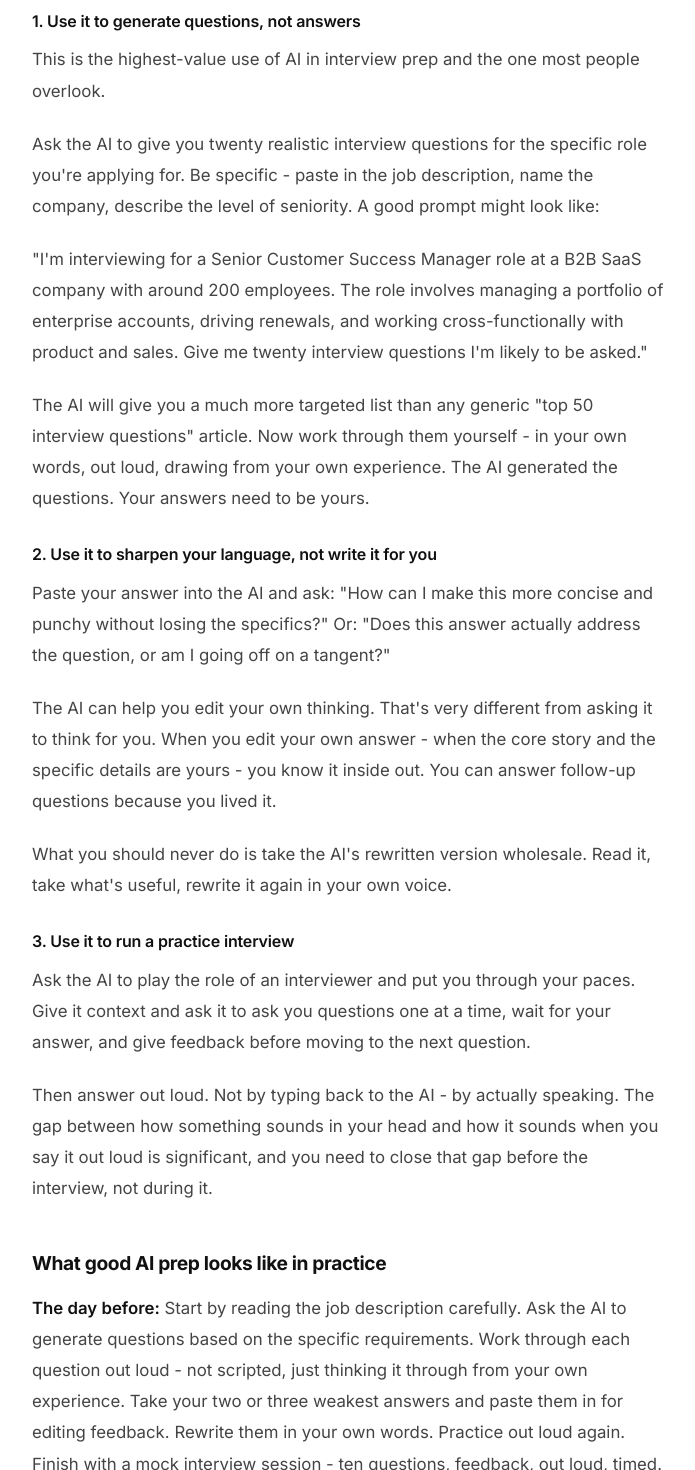
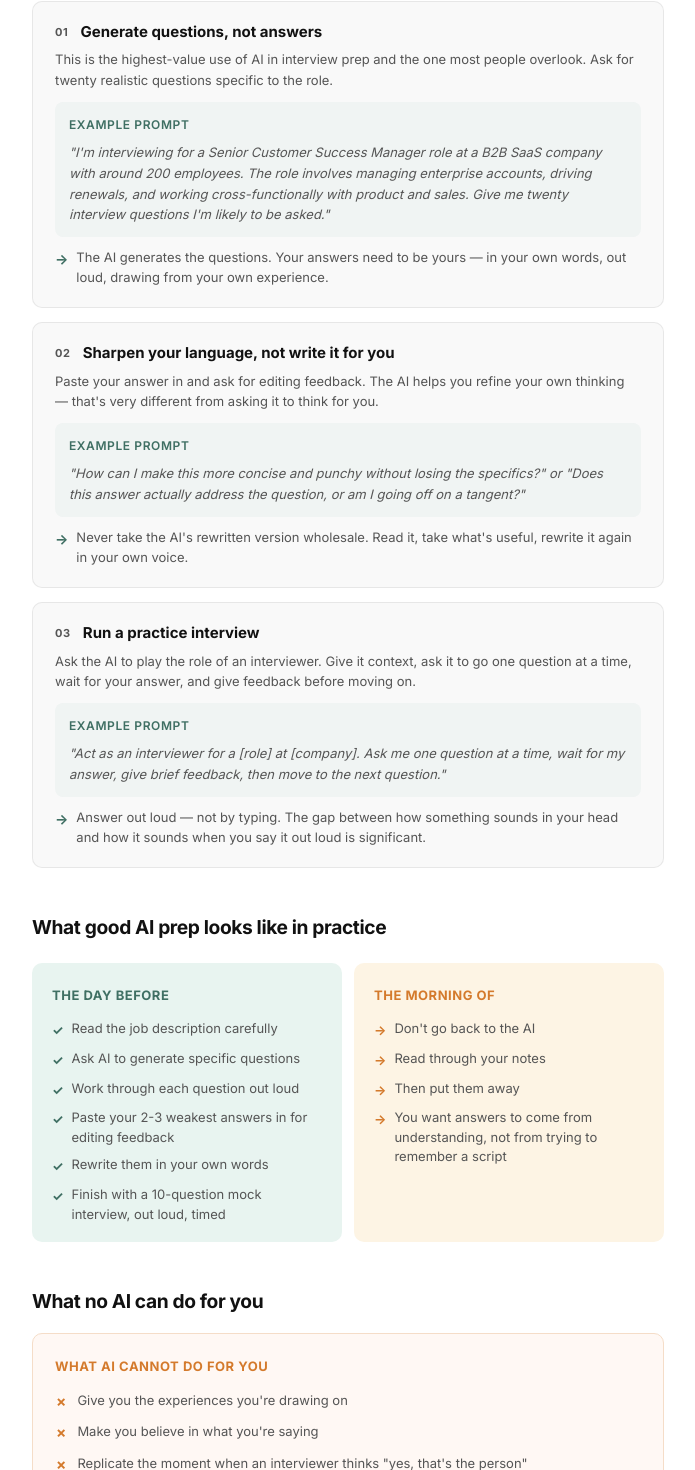
Before and after one commit to MYAISAM/aievolvingyou, a React (Vite) app: page /resources/ai-interview-prep in a window 1280 px wide. Shown: the part 1504-2974 px from the top of the page, without its empty margins (292-987 px from the left). Built offline with nearby package versions, Linux system fonts and the light colour scheme.

Commit message:
Add visuals and next article card to AI Prep article

```diff
--- a/src/articles/ArticleAIPrep.jsx
+++ b/src/articles/ArticleAIPrep.jsx
@@ -1,10 +1,139 @@
 import ArticleLayout from "./ArticleLayout";
+
+const nextArticle = {
+  slug: "behavioural-interview",
+  label: "Go deeper",
+  title: "How to prepare for a behavioural interview",
+  excerpt: "Behavioural interviews are predictable once you know the pattern. Here's how to build a bank of strong examples that work across dozens of different questions.",
+};
+
+const green = "#3F6F63";
+const greenLight = "#edf4f2";
+const orange = "#D47A2C";
+const ink = "#111111";
+const inkMid = "#555555";
+const border = "rgba(0,0,0,0.07)";
+const surface = "#f9f9f9";
+
+function ThreeWays() {
+  const methods = [
+    {
+      number: "01",
+      label: "Generate questions, not answers",
+      description: "This is the highest-value use of AI in interview prep and the one most people overlook. Ask for twenty realistic questions specific to the role.",
+      prompt: "\"I'm interviewing for a Senior Customer Success Manager role at a B2B SaaS company with around 200 employees. The role involves managing enterprise accounts, driving renewals, and working cross-functionally with product and sales. Give me twenty interview questions I'm likely to be asked.\"",
+      tip: "The AI generates the questions. Your answers need to be yours — in your own words, out loud, drawing from your own experience.",
+    },
+    {
+      number: "02",
+      label: "Sharpen your language, not write it for you",
+      description: "Paste your answer in and ask for editing feedback. The AI helps you refine your own thinking — that's very different from asking it to think for you.",
+      prompt: "\"How can I make this more concise and punchy without losing the specifics?\" or \"Does this answer actually address the question, or am I going off on a tangent?\"",
+      tip: "Never take the AI's rewritten version wholesale. Read it, take what's useful, rewrite it again in your own voice.",
+    },
+    {
+      number: "03",
+      label: "Run a practice interview",
+      description: "Ask the AI to play the role of an interviewer. Give it context, ask it to go one question at a time, wait for your answer, and give feedback before moving on.",
+      prompt: "\"Act as an interviewer for a [role] at [company]. Ask me one question at a time, wait for my answer, give brief feedback, then move to the next question.\"",
+      tip: "Answer out loud — not by typing. The gap between how something sounds in your head and how it sounds when you say it out loud is significant.",
+    },
+  ];
+
+  return (
+    <div style={{ display: "flex", flexDirection: "column", gap: 14, margin: "20px 0 32px" }}>
+      {methods.map((m) => (
+        <div key={m.number} style={{ background: surface, border: `1px solid ${border}`, borderRadius: 10, padding: "20px 22px" }}>
+          <div style={{ display: "flex", gap: 12, alignItems: "flex-start", marginBottom: 8 }}>
+            <span style={{ fontSize: 11, fontWeight: 700, color: inkMid, letterSpacing: "0.06em", flexShrink: 0, marginTop: 2 }}>{m.number}</span>
+            <p style={{ fontSize: 15, fontWeight: 700, color: ink, margin: 0, lineHeight: 1.3 }}>{m.label}</p>
+          </div>
+          <p style={{ fontSize: 13, color: inkMid, margin: "0 0 12px", lineHeight: 1.55 }}>{m.description}</p>
+          <div style={{ background: "#f0f4f3", borderRadius: 8, padding: "12px 14px", marginBottom: 10 }}>
+            <p style={{ fontSize: 12, fontWeight: 600, color: green, margin: "0 0 6px", letterSpacing: "0.05em", textTransform: "uppercase" }}>Example prompt</p>
+            <p style={{ fontSize: 13, color: inkMid, margin: 0, lineHeight: 1.6, fontStyle: "italic" }}>{m.prompt}</p>
+          </div>
+          <div style={{ display: "flex", gap: 8, alignItems: "flex-start" }}>
+            <span style={{ color: green, fontWeight: 700, fontSize: 14, flexShrink: 0, marginTop: 1 }}>→</span>
+            <p style={{ fontSize: 13, color: inkMid, margin: 0, lineHeight: 1.55 }}>{m.tip}</p>
+          </div>
+        </div>
+      ))}
+    </div>
+  );
+}
+
+function PrepTimeline() {
+  return (
+    <div style={{ display: "grid", gridTemplateColumns: "1fr 1fr", gap: 12, margin: "20px 0 32px" }}>
+      <div style={{ background: "#e8f4f0", borderRadius: 10, padding: "20px 20px 18px" }}>
+        <p style={{ fontSize: 13, fontWeight: 700, color: green, margin: "0 0 12px", letterSpacing: "0.04em", textTransform: "uppercase" }}>The day before</p>
+        <div style={{ display: "flex", flexDirection: "column", gap: 8 }}>
+          {[
+            "Read the job description carefully",
+            "Ask AI to generate specific questions",
+            "Work through each question out loud",
+            "Paste your 2-3 weakest answers in for editing feedback",
+            "Rewrite them in your own words",
+            "Finish with a 10-question mock interview, out loud, timed",
+          ].map((item, i) => (
+            <div key={i} style={{ display: "flex", gap: 8, alignItems: "flex-start" }}>
+              <span style={{ color: green, fontWeight: 700, flexShrink: 0, fontSize: 13, marginTop: 1 }}>✓</span>
+              <p style={{ fontSize: 13, color: inkMid, margin: 0, lineHeight: 1.5 }}>{item}</p>
+            </div>
+          ))}
+        </div>
+      </div>
+      <div style={{ background: "#fdf4e4", borderRadius: 10, padding: "20px 20px 18px" }}>
+        <p style={{ fontSize: 13, fontWeight: 700, color: orange, margin: "0 0 12px", letterSpacing: "0.04em", textTransform: "uppercase" }}>The morning of</p>
+        <div style={{ display: "flex", flexDirection: "column", gap: 8 }}>
+          {[
+            "Don't go back to the AI",
+            "Read through your notes",
+            "Then put them away",
+            "You want answers to come from understanding, not from trying to remember a script",
+          ].map((item, i) => (
+            <div key={i} style={{ display: "flex", gap: 8, alignItems: "flex-start" }}>
+              <span style={{ color: orange, fontWeight: 700, flexShrink: 0, fontSize: 13, marginTop: 1 }}>→</span>
+              <p style={{ fontSize: 13, color: inkMid, margin: 0, lineHeight: 1.5 }}>{item}</p>
+            </div>
+          ))}
+        </div>
+      </div>
+    </div>
+  );
+}
+
+function AILimits() {
+  const items = [
+    "Give you the experiences you're drawing on",
+    "Make you believe in what you're saying",
+    "Replicate the moment when an interviewer thinks \"yes, that's the person\"",
+  ];
+  return (
+    <div style={{ background: "#fff8f4", border: "1.5px solid #f5ddc8", borderRadius: 10, padding: "20px 22px", margin: "16px 0 28px" }}>
+      <p style={{ fontSize: 13, fontWeight: 700, color: orange, margin: "0 0 12px", letterSpacing: "0.04em", textTransform: "uppercase" }}>What AI cannot do for you</p>
+      <div style={{ display: "flex", flexDirection: "column", gap: 8 }}>
+        {items.map((item, i) => (
+          <div key={i} style={{ display: "flex", gap: 10, alignItems: "flex-start" }}>
+            <span style={{ color: orange, fontWeight: 700, flexShrink: 0, fontSize: 14, marginTop: 1 }}>✗</span>
+            <p style={{ fontSize: 13, color: inkMid, margin: 0, lineHeight: 1.55 }}>{item}</p>
+          </div>
+        ))}
+      </div>
+      <p style={{ fontSize: 13, color: inkMid, margin: "14px 0 0", lineHeight: 1.6, borderTop: `1px solid rgba(0,0,0,0.07)`, paddingTop: 14 }}>
+        That moment comes from clarity, confidence, and authenticity. From knowing your own story well enough to tell it simply. AI helps you get ready to do that. It doesn't do it for you.
+      </p>
+    </div>
+  );
+}
 
 export default function ArticleAIPrep() {
   return (
     <ArticleLayout
       bucket="Interview Resources"
       title="How to use AI to prep for interviews without sounding like a robot"
+      nextArticle={nextArticle}
     >
       <p>AI is the best interview prep tool available right now. Most people are using it wrong.</p>
 
@@ -26,43 +155,15 @@ export default function ArticleAIPrep() {
 
       <h2>Three ways to use AI that actually work</h2>
 
-      <h3>1. Use it to generate questions, not answers</h3>
-
-      <p>This is the highest-value use of AI in interview prep and the one most people overlook.</p>
-
-      <p>Ask the AI to give you twenty realistic interview questions for the specific role you're applying for. Be specific - paste in the job description, name the company, describe the level of seniority. A good prompt might look like:</p>
-
-      <p>"I'm interviewing for a Senior Customer Success Manager role at a B2B SaaS company with around 200 employees. The role involves managing a portfolio of enterprise accounts, driving renewals, and working cross-functionally with product and sales. Give me twenty interview questions I'm likely to be asked."</p>
-
-      <p>The AI will give you a much more targeted list than any generic "top 50 interview questions" article. Now work through them yourself - in your own words, out loud, drawing from your own experience. The AI generated the questions. Your answers need to be yours.</p>
-
-      <h3>2. Use it to sharpen your language, not write it for you</h3>
-
-      <p>Paste your answer into the AI and ask: "How can I make this more concise and punchy without losing the specifics?" Or: "Does this answer actually address the question, or am I going off on a tangent?"</p>
-
-      <p>The AI can help you edit your own thinking. That's very different from asking it to think for you. When you edit your own answer - when the core story and the specific details are yours - you know it inside out. You can answer follow-up questions because you lived it.</p>
-
-      <p>What you should never do is take the AI's rewritten version wholesale. Read it, take what's useful, rewrite it again in your own voice.</p>
-
-      <h3>3. Use it to run a practice interview</h3>
-
-      <p>Ask the AI to play the role of an interviewer and put you through your paces. Give it context and ask it to ask you questions one at a time, wait for your answer, and give feedback before moving to the next question.</p>
-
-      <p>Then answer out loud. Not by typing back to the AI - by actually speaking. The gap between how something sounds in your head and how it sounds when you say it out loud is significant, and you need to close that gap before the interview, not during it.</p>
+      <ThreeWays />
 
       <h2>What good AI prep looks like in practice</h2>
 
-      <p><strong>The day before:</strong> Start by reading the job description carefully. Ask the AI to generate questions based on the specific requirements. Work through each question out loud - not scripted, just thinking it through from your own experience. Take your two or three weakest answers and paste them in for editing feedback. Rewrite them in your own words. Practice out loud again. Finish with a mock interview session - ten questions, feedback, out loud, timed.</p>
-
-      <p><strong>The morning of:</strong> Don't go back to the AI. You've done the preparation. Read through your notes and then put them away. You want your answers to come from understanding, not from trying to remember a script.</p>
+      <PrepTimeline />
 
       <h2>What no AI can do for you</h2>
 
-      <p>AI can help you prepare more efficiently. It can surface questions you wouldn't have thought of, sharpen language you've written, and give you a practice partner at 11pm the night before.</p>
-
-      <p>But it can't give you the experiences you're drawing on. It can't make you believe in what you're saying. And it absolutely cannot replicate the thing that actually gets people hired - the moment when an interviewer looks at a candidate and thinks "yes, that's the person."</p>
-
-      <p>That moment comes from clarity, confidence, and authenticity. From knowing your own story well enough to tell it simply. AI helps you get ready to do that. It doesn't do it for you.</p>
+      <AILimits />
 
       <p>The candidates who use it well treat it like a sparring partner - something to push against, to help them find their edges, to sharpen their thinking. The candidates who use it badly treat it like a crutch. And crutches fall apart in conversations.</p>
 
@@ -71,6 +172,7 @@ export default function ArticleAIPrep() {
       <p>If you go into an interview and your answers sound like they were written by an AI, the interviewer will notice. Not always consciously - but something will feel slightly off. The tell is always the follow-up. When an interviewer asks "can you tell me more about that?" - that's where preparation built on your own thinking holds up, and preparation built on borrowed answers doesn't.</p>
 
       <p>Use the tools. They're genuinely useful. Just make sure that when you walk into that room, the answers are yours.</p>
+
     </ArticleLayout>
-  )
+  );
 }
```
